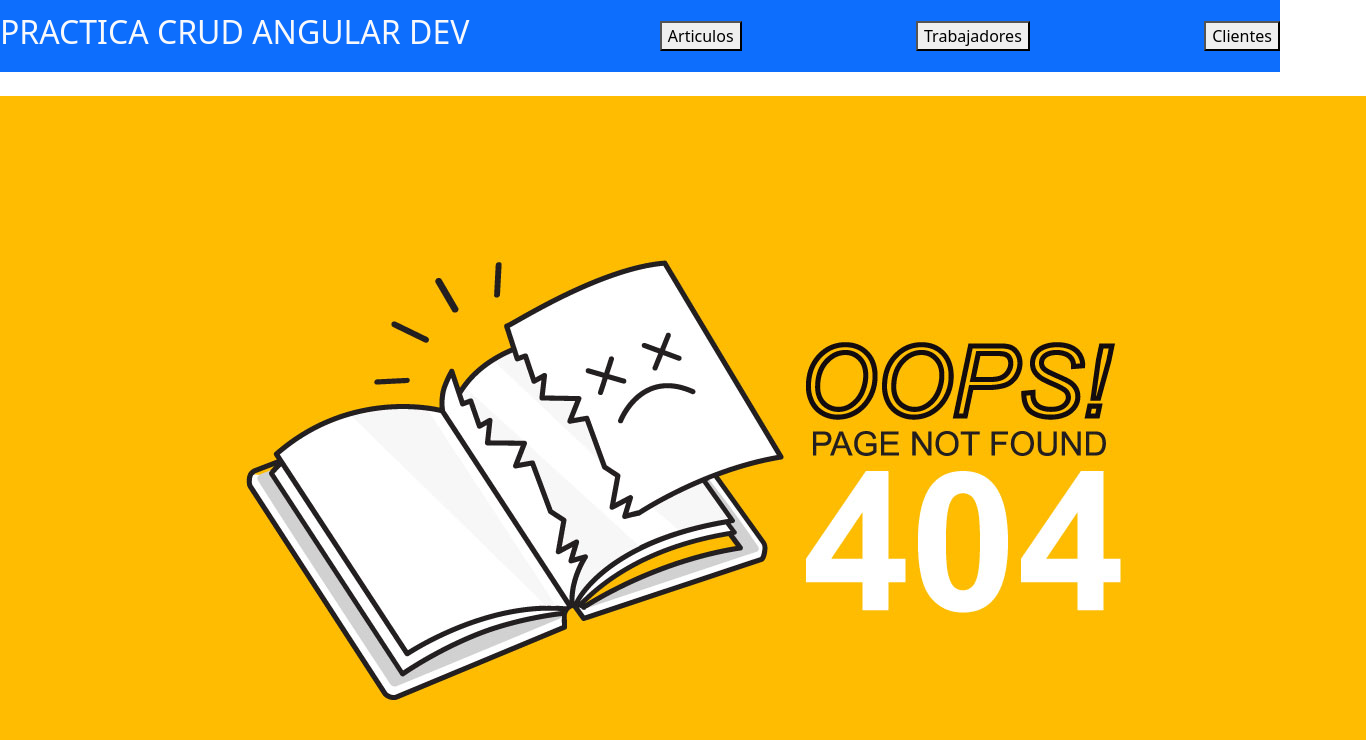
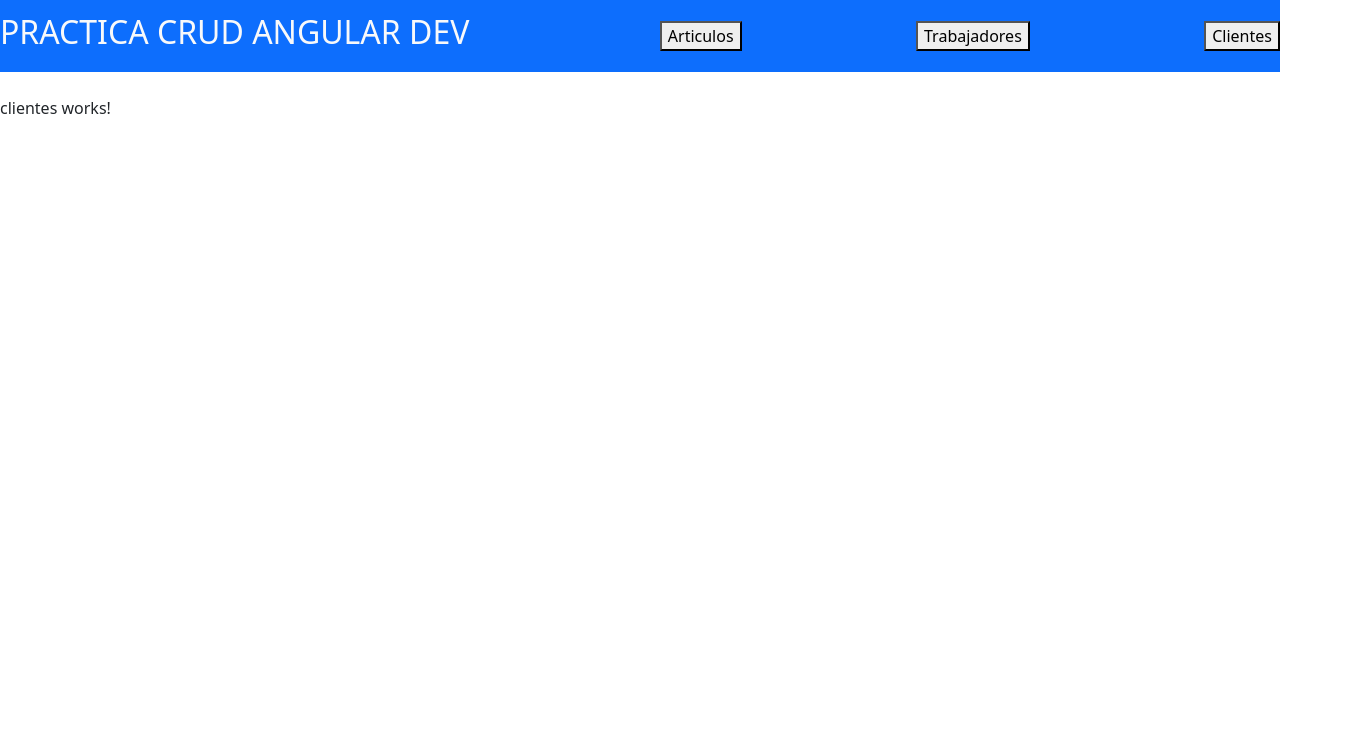
Before and after one commit to javierDMC/practicaAngularCRUD, an Angular app: page /clientes in a window 1280 px wide. Shown: the top 740 px of the page, 1366 px wide, since content can reach past the window. Built offline with nearby package versions, Linux system fonts and the light colour scheme.

Commit message:
Rutas en app-routing definidas y operativas

```diff
--- a/src/app/components/clientes/clientes/clientes.component.ts
+++ b/src/app/components/clientes/clientes/clientes.component.ts
@@ -1,4 +1,5 @@
 import { Component } from '@angular/core';
+import { Router } from '@angular/router';
 
 @Component({
   selector: 'app-clientes',
@@ -7,4 +8,6 @@ import { Component } from '@angular/core';
 })
 export class ClientesComponent {
 
+  constructor(private miRouter:Router){};
+
 }
--- a/src/app/components/header/header.component.html
+++ b/src/app/components/header/header.component.html
@@ -6,7 +6,7 @@
 
   <button>Articulos</button>
   <button >Trabajadores</button>
-  <button >Clientes</button>
+  <button routerLink="/clientes">Clientes</button>
 </nav>
 
 <br>
--- a/src/app/services/cliente.service.ts
+++ b/src/app/services/cliente.service.ts
@@ -9,7 +9,7 @@ export class ClienteService {
   constructor() { }
 
   //declarar la variable cliente array del tipo cliente
-  cliente:Array<Cliente>=[
+  clientes:Array<Cliente>=[
     {
       id:1,
       nombre: 'Ana',
@@ -54,5 +54,9 @@ export class ClienteService {
     }
  ]
 
+ getClientes(){
+  return this.clientes;
+ }
+
 
 }
```
Also changed, not shown: src/app/app-routing.module.ts (+11 -0 lines).
